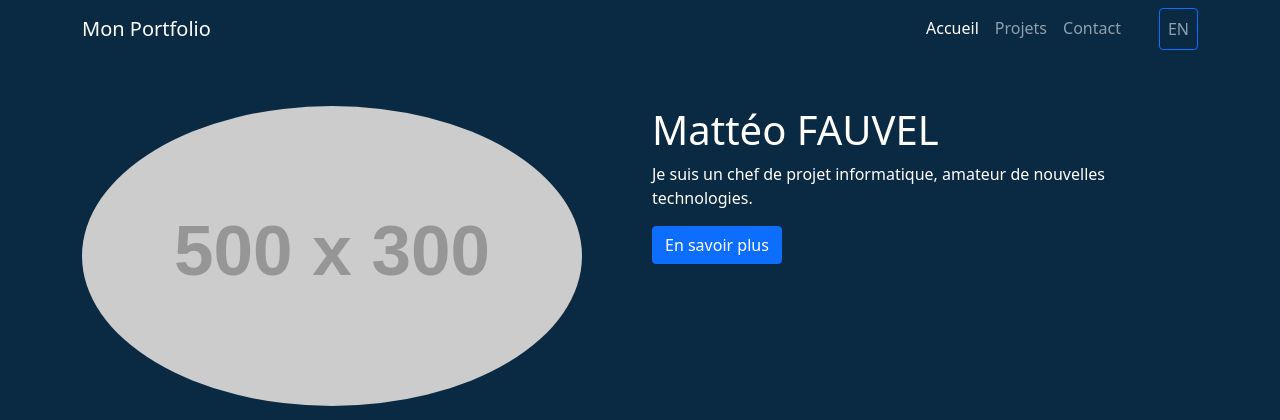
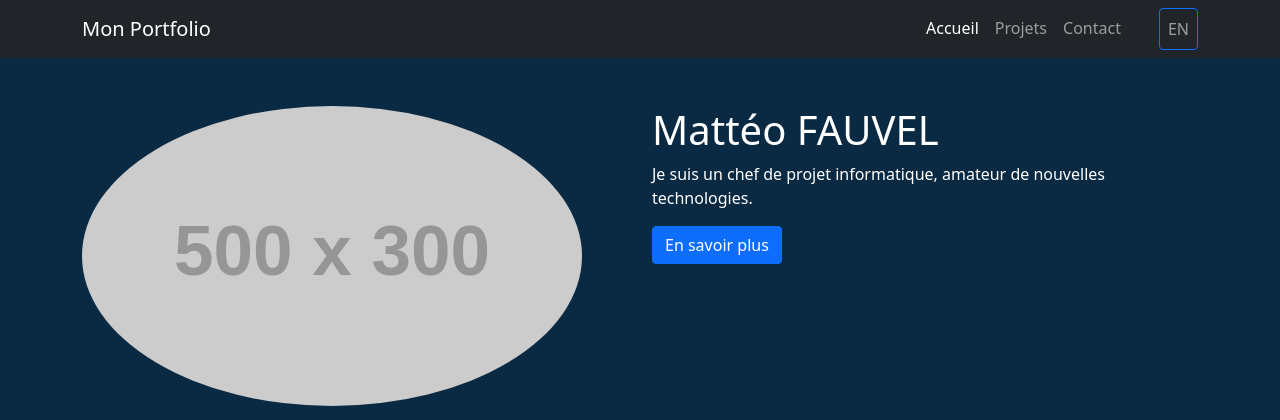
Before and after one commit to Mattken12/Portfolio, a PHP site: page / in a window 1280 px wide. Shown: the top 420 px of the page. Run offline with PHP 8.4, Linux system fonts and the light colour scheme; grey boxes labelled with a size stand in for pictures from a placeholder-image service; some libraries are stand-ins or nearby versions.

Commit message:
Site sauvé

```diff
--- a/index.html
+++ b/index.html
@@ -21,7 +21,7 @@
   <body>
 
 
-    <nav class="navbar navbar-expand-lg navbar-dark">
+    <nav class="navbar navbar-expand-lg navbar-dark bg-dark">
       <div class="container">
         <a class="navbar-brand lang-fr" href="#">Mon Portfolio</a>
         <a class="navbar-brand lang-en" href="#">My Portfolio</a>
--- a/style/mainStyle.css
+++ b/style/mainStyle.css
@@ -13,4 +13,8 @@ body {
 #lang-button {
   margin-left: 30px;
 }
+
+.bg-dark {
+  background-color: #0A2A43;
+}
 /*# sourceMappingURL=mainStyle.css.map */
--- a/style/mainStyle.scss
+++ b/style/mainStyle.scss
@@ -15,3 +15,7 @@ color: white;
 #lang-button{
   margin-left: 30px;
 }
+
+.bg-dark{
+  background-color: #0A2A43;
+}
```
Also changed, not shown: 1 other file.
